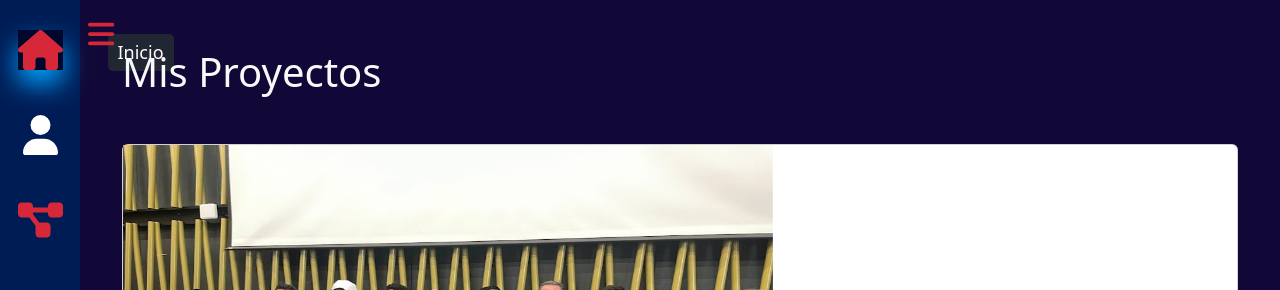
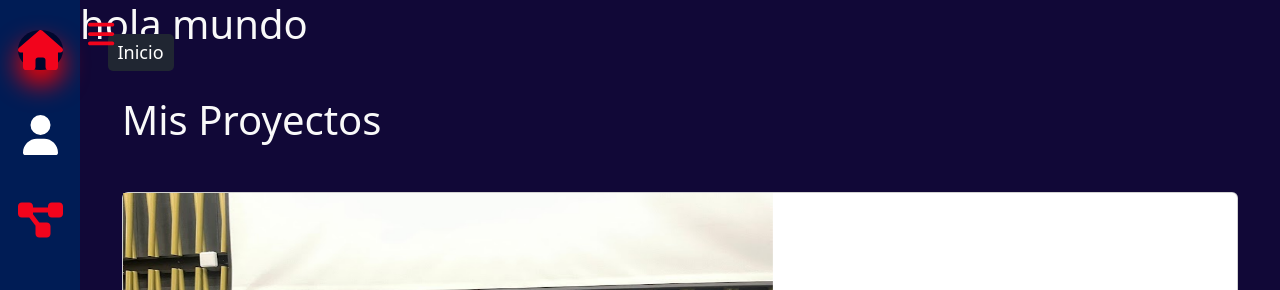
Before and after one commit to blackrose99/Portafolio, a React (Create React App) app: page /projects in a window 1280 px wide. In both pictures the pointer is over the icon 40 px from the left and 50 px from the top of the page. Shown: the top 290 px of the page. Built offline with nearby package versions, Linux system fonts and the light colour scheme; a small style sheet from the web is missing.

Commit message:
version de color rojo

```diff
--- a/src/App.js
+++ b/src/App.js
@@ -17,6 +17,7 @@ function App() {
   return (
     <div className={`App ${menuOpen ? 'shifted' : ''}`}>
       <BrowserRouter>
+      <h1>hola mundo</h1>
         <Header menuOpen={menuOpen} toggleMenu={toggleMenu} />
         <Routes>
           <Route path="/" element={<Home />} />
--- a/src/Components/Header.js
+++ b/src/Components/Header.js
@@ -22,7 +22,7 @@ function Header() {
     <div className="container">
       <div className={`sidebar ${menuOpen ? 'open' : 'closed'}`}>
         <button className="toggle-btn" onClick={toggleMenu}>
-          <FontAwesomeIcon icon={menuOpen ? faAngleLeft : faBars} style={{ color: '#d62839' }} />
+          <FontAwesomeIcon icon={menuOpen ? faAngleLeft : faBars} style={{ color: '#f2041c' }} />
         </button>
         {menuOpen && (
           <div className="profile">
--- a/src/Pages/Contact.css
+++ b/src/Pages/Contact.css
@@ -38,7 +38,7 @@
 
   .btn-whatsapp:hover {
     border: 2px solid rgb(1, 2, 2);
-    box-shadow: 0 8px 16px rgb(5, 238, 36); /* Efecto de sombra más pronunciado al pasar el mouse */
+    box-shadow: 0 8px 16px rgb(238, 5, 5); /* Efecto de sombra más pronunciado al pasar el mouse */
 
   }
 
@@ -48,7 +48,7 @@
     left: -100%;
     width: 100%;
     height: 100%;
-    background: rgb(34, 168, 11);
+    background: rgb(168, 11, 11);
     transition: ease-in-out 0.3s;
     color: #fff;
     display: flex;
--- a/src/index.css
+++ b/src/index.css
@@ -146,10 +146,11 @@ body.shifted {
 }
 
 .nav-links li.active .nav-icon {
-  color: #d62839;
+  color: #f2041c;
 }
 
 .nav-links li .nav-icon:hover {
-  color: #d62839;
-  box-shadow: 0 14px 26px rgb(0, 162, 255);
+  color: #f2041c;
+  box-shadow: 0 14px 26px rgb(255, 0, 0);
+  border-radius: 100%;
 }
```
